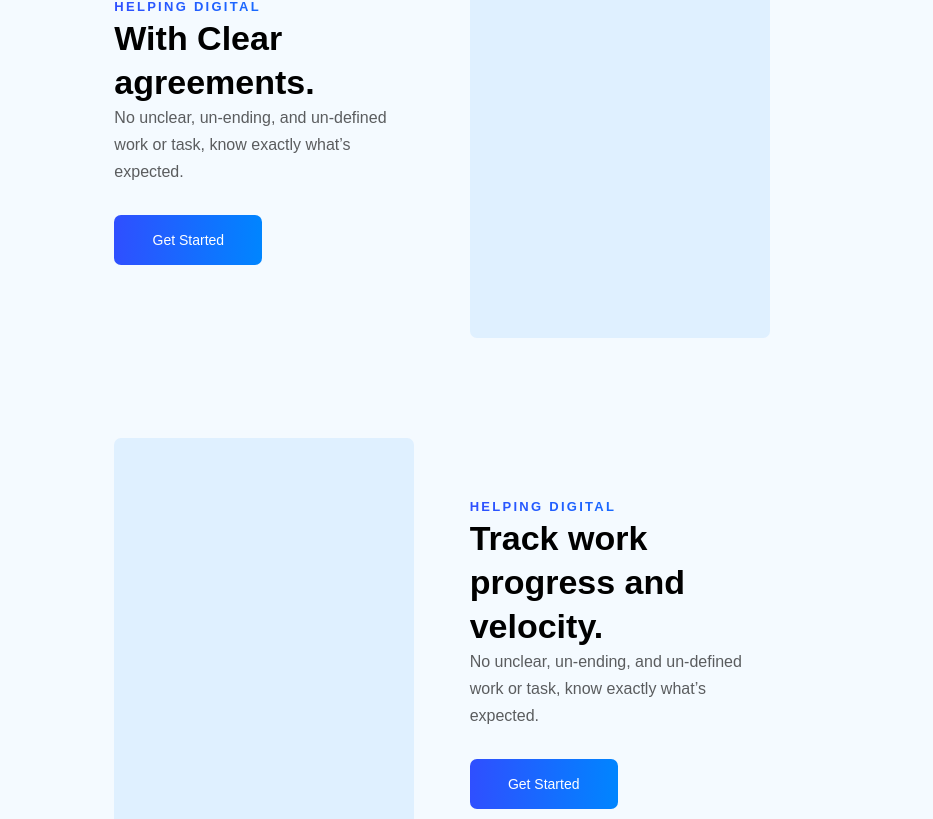
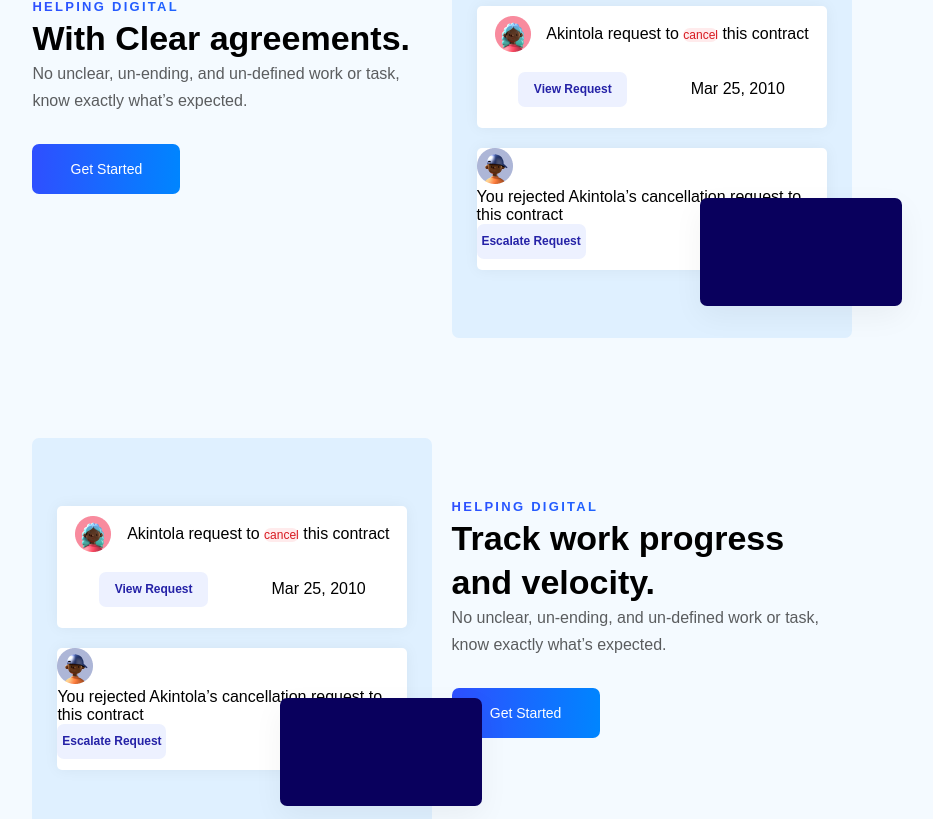
Before and after one commit to kennyjosef/smarg, a React (Create React App) app: page / in a window 1280 px wide. Shown: the part 1561-2380 px from the top of the page, without its empty margins (198-1131 px from the left). Built offline with nearby package versions, Linux system fonts and the light colour scheme.

Commit message:
working on home

```diff
--- a/src/Components/Help/Help.module.css
+++ b/src/Components/Help/Help.module.css
@@ -37,6 +37,7 @@
     color: rgba(0, 0, 0, 0.63);
 
 }
+
 @media screen and (max-width:768px) {
     .help{
         flex-direction: column;
--- /dev/null
+++ b/src/Components/SoluButton/SoluButton.css
@@ -0,0 +1,15 @@
+.solu{
+    width: 109px;
+    height: 35px;
+    background: #EDF1FF;
+    border-radius: 7px;
+    border: none;
+    font-family: sans-serif;
+    font-style: normal;
+    font-weight: 600;
+    text-align: center;
+    cursor: pointer;
+    font-size: 12px;
+    line-height: 12px;
+    color: #2522A7;
+}
--- /dev/null
+++ b/src/Components/SoluButton/SoluButton.js
@@ -0,0 +1,12 @@
+import React from 'react'
+import './SoluButton.css'
+
+const SoluButton = (props) => {
+  return (
+    <div>
+      <button className='solu'>{props.name}</button>
+    </div>
+  )
+}
+
+export default SoluButton
--- a/src/Components/Solution/Solution.js
+++ b/src/Components/Solution/Solution.js
@@ -1,6 +1,9 @@
 import React from 'react'
 import Button from '../Button/Button'
 import classes from './Solution.module.css'
+import Logo7 from '../../Assests/emojiA.png'
+import Logo8 from '../../Assests/emojiB.png'
+import SoluButton from '../SoluButton/SoluButton'
 // import  './Solution.css'
 
 const Solution = () => {
@@ -19,10 +22,56 @@ const Solution = () => {
                     <p className={classes.sta}> No unclear, un-ending, and un-defined work or task, know exactly what’s expected.</p>
                     <Button name="Get Started"/>
                 </div>
-                <div className={classes.content2}></div>
+                <div className={classes.content2}>
+                    <div className={classes.twocards}>
+                    <div className={classes.two}>
+                        <div className={classes.twoOne}>
+                            <img src={Logo7} alt="pic"/>
+                            <p>Akintola request  to  <span>cancel</span> this contract</p>
+                        </div>
+                        <div className={classes.twoOne}>
+                            <SoluButton name="View Request"/>
+                            <p>Mar 25, 2010</p>
+                        </div>
+                    </div>
+                    <div className={classes.two}>
+                        <div >
+                            <img src={Logo8} alt="pic"/>
+                            <p>You rejected Akintola’s cancellation request to this contract</p>
+                        </div>
+                        <div>
+                            <SoluButton name="Escalate Request"/>
+                        </div>
+                    </div>
+                    </div>
+                    <div className={classes.move}></div>
+                </div>
             </div>
             <div className={classes.tanks}>
-                <div className={classes.content2}></div>
+                <div className={classes.content2}>
+                    <div className={classes.twocards}>
+                    <div className={classes.two}>
+                        <div className={classes.twoOne}>
+                            <img src={Logo7} alt="pic"/>
+                            <p>Akintola request  to  <span>cancel</span> this contract</p>
+                        </div>
+                        <div className={classes.twoOne}>
+                            <SoluButton name="View Request"/>
+                            <p>Mar 25, 2010</p>
+                        </div>
+                    </div>
+                    <div className={classes.two}>
+                        <div >
+                            <img src={Logo8} alt="pic"/>
+                            <p>You rejected Akintola’s cancellation request to this contract</p>
+                        </div>
+                        <div>
+                            <SoluButton name="Escalate Request"/>
+                        </div>
+                    </div>
+                    </div>
+                    <div className={classes.move}></div>
+                </div>
                 <div className={classes.content}>
                     <p className={classes.digi}>Helping digital</p>
                     <h3 className={classes.great}>Track work progress and velocity.</h3>
@@ -39,7 +88,13 @@ const Solution = () => {
                     <Button name="Get Started"/>
 
                 </div>
-                <div className={classes.content2}></div>
+                <div className={classes.content2}>
+                    <div className={classes.twocards}>
+                    <div className={classes.two}></div>
+                    <div className={classes.two}></div>
+                    </div>
+                    <div className={classes.move}></div>
+                </div>
             </div>
         </div>
         </div>
--- a/src/Components/Solution/Solution.module.css
+++ b/src/Components/Solution/Solution.module.css
@@ -1,6 +1,7 @@
 .solution{
     background: #F4FAFF;
     width: 100%;
+    font-family: sans-serif;
 
 }
 .container{
@@ -40,19 +41,19 @@
 .tank{
     display: flex;
     justify-content: space-between;
-    width: 80%;
+    width: 100%;
     margin: auto;
     margin-top: 100px;
 }
 .tanks{
     display: flex;
     justify-content: space-between;
-    width: 80%;
+    width: 100%;
     margin: auto;
     margin-top: 100px;
 }
 .content{
-    width: 300px;
+    width: 400px;
     /* border: 1px solid rebeccapurple; */
     /* padding: 80px 0px 0px 80px; */
 }
@@ -102,10 +103,68 @@
     padding-bottom: 120px;
 }
 .content2{
-    width: 300px;
+    width: 400px;
     height: 400px;
     background: #DFF0FF;
     border-radius: 7px;
+    position: relative;
+    /* display: flex;
+    flex-direction: column;
+    align-items: center;
+    justify-content: center;
+    gap: 20px; */
+    /* padding: 40px; */
+}
+.twocards{
+    width: 400px;
+    height: 400px;
+    display: flex;
+    flex-direction: column;
+    align-items: center;
+    justify-content: center;
+    gap: 20px;
+    /* padding: 40px; */
+    /* border: 1px solid red; */
+
+
+}
+.two{
+    width: 350px;
+    height: 122px;
+    background: #FFFFFF;
+    box-shadow: 0px 0px 15px rgba(0, 0, 0, 0.05);
+    border-radius: 5px;
+
+}
+.move{
+    width: 202px;
+    height: 108px;
+    position: absolute;
+    right: -50px;
+    top: 260px;
+    background: #09005D;
+    box-shadow: 0px 10px 30px rgba(0, 0, 0, 0.05);
+    border-radius: 7px;
+}
+.twoOne{
+    display: flex;
+    justify-content: space-around;
+    padding:10px;
+    /* justify-content: space-between; */
+    align-items: center;
+}
+.twoOne span{
+    width: 48px;
+    height: 40px;
+    background: #FFEBEC;
+    border-radius: 10px;
+    font-style: normal;
+    font-weight: 500;
+    font-size: 12px;
+    line-height: 12px;
+    color: #D71920;
+
+
 }
 @media screen and (max-width:768px) {
     .container{
@@ -130,7 +189,6 @@
         width: 80%;
         flex-direction: column;
         margin-top: 30px;
-        border: 1px solid red;
     }
     .content{
         width: 80%;
@@ -140,12 +198,24 @@
     .content2{
         width: 80%;
         margin: auto;
+        /* position: unset; */
     }
     .tanks{
         width: 80%;
         flex-direction: column-reverse;
         margin-top: 30px;
-        border: 1px solid red;
+    }
+    .twocards{
+        width: 100%;
+    }
+    .two{
+        width: 80%;
+    }
+    .move{
+        width: 80%;
+        right: -20px;
+        top: 320px
+        /* position: unset; */
     }
 
 }
--- a/src/Pages/AboutPage/About.js
+++ b/src/Pages/AboutPage/About.js
@@ -7,7 +7,7 @@ import Logo4 from '../../Assests/white.png'
 import Cards from '../../Components/Cards/Cards'
 import classes from './About.module.css'
 import Button from '../../Components/Button/Button'
-import BlueCard from '../../Components/BlueCard/BlueCard'
+// import BlueCard from '../../Components/BlueCard/BlueCard'
 
 
 const About = () => {
@@ -32,7 +32,7 @@ const About = () => {
             />
         </div>
         <div className={classes.article}>
-            <div></div>
+            <div className='none'></div>
             <div className={classes.articles}>
             {
                 data.map(items=>(
@@ -58,7 +58,7 @@ const About = () => {
         </div>
         </div>
         <div>
-            <BlueCard/>
+            {/* <BlueCard/> */}
         </div>
     </div>
   )
--- a/src/Pages/AboutPage/About.module.css
+++ b/src/Pages/AboutPage/About.module.css
@@ -24,6 +24,7 @@
 }
 .cont{
     padding-top: 168px;
+    /* border: 1px solid red; */
 }
 .digi{
     font-style: normal;
@@ -71,13 +72,14 @@
         flex-direction: column;
     }
     .article div{
-        width: 100%;
+        width: 80%;
     }
-    .article:nth-child(1){
+    .none{
         display: none;
     }
     .articles{
-        width: 100%;
+        width: 80%;
+        margin: auto;
     }
     .rel{
         position: unset;
--- a/src/Pages/TestimonalPage/Testimonial.js
+++ b/src/Pages/TestimonalPage/Testimonial.js
@@ -1,12 +1,10 @@
 import React from 'react'
 import './Testimonial.css'
 import Hero from '../../Components/Hero/Hero'
-import BlueCard from '../../Components/BlueCard/BlueCard'
+// import BlueCard from '../../Components/BlueCard/BlueCard'
 
 const Testimonial = () => {
-  const style={
-    marginTop:'0px'
-  }
+
   return (
     <div>
       <div>
@@ -32,9 +30,9 @@ You make a recurring customer-to-vendor payment when you pay a bill through a re
 You make a recurring customer-to-vendor payment when you pay a bill through a regularly scheduled direct debit from your checking account or an automatic charge to your credit card. </p>
         </div>
       </div>
-      <div className='forBlue'>
+      {/* <div className='forBlue'>
       <BlueCard style={style}/>
-      </div>
+      </div> */}
     </div>
   )
 }
```
Also changed, not shown: src/Assests/emojiA.png (added), src/Assests/emojiB.png (added).
